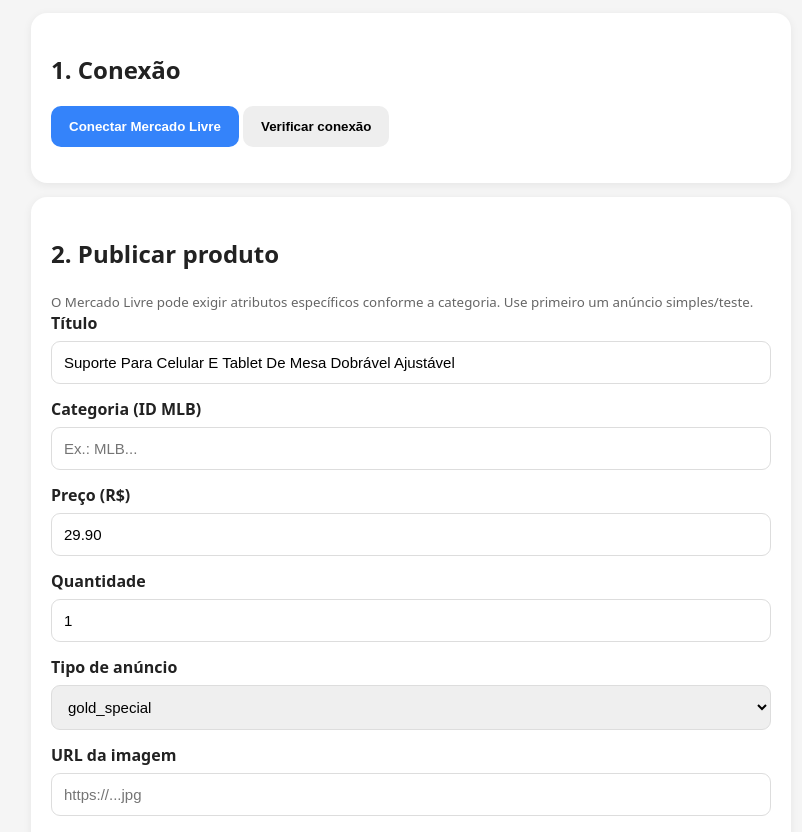
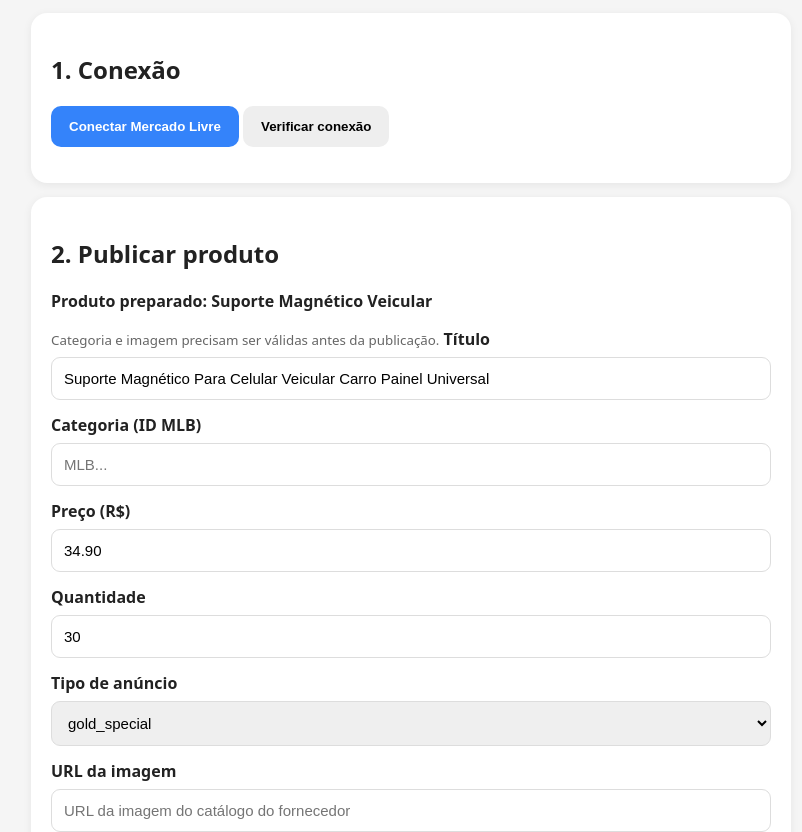
Before and after one commit to ricksilvahofc-star/henry-ia, a website: page ml-automation/index.html in a window 1280 px wide. Shown: the part 131-963 px from the top of the page, without its empty margins (229-1031 px from the left). Drawn offline with Linux system fonts and the light colour scheme.

Commit message:
Atualiza painel para suporte magnético veicular

```diff
--- a/ml-automation/index.html
+++ b/ml-automation/index.html
@@ -11,7 +11,7 @@
 .primary{background:#3483fa;color:#fff}.danger{background:#eee}
 input,textarea,select{width:100%;box-sizing:border-box;padding:12px;margin:7px 0 14px;border:1px solid #ddd;border-radius:9px;font-size:15px}
 label{font-weight:600}
-#status{white-space:pre-wrap}
+#status,#result{white-space:pre-wrap}
 small{color:#666}
 </style>
 </head>
@@ -28,21 +28,33 @@
 
 <div class="card">
   <h2>2. Publicar produto</h2>
-  <small>O Mercado Livre pode exigir atributos específicos conforme a categoria. Use primeiro um anúncio simples/teste.</small>
+  <p><strong>Produto preparado: Suporte Magnético Veicular</strong></p>
+  <small>Categoria e imagem precisam ser válidas antes da publicação.</small>
+
   <label>Título</label>
-  <input id="title" value="Suporte Para Celular E Tablet De Mesa Dobrável Ajustável">
+  <input id="title" value="Suporte Magnético Para Celular Veicular Carro Painel Universal">
+
   <label>Categoria (ID MLB)</label>
-  <input id="category" placeholder="Ex.: MLB...">
+  <input id="category" placeholder="MLB...">
+
   <label>Preço (R$)</label>
-  <input id="price" type="number" step="0.01" value="29.90">
+  <input id="price" type="number" step="0.01" value="34.90">
+
   <label>Quantidade</label>
-  <input id="qty" type="number" value="1">
+  <input id="qty" type="number" value="30">
+
   <label>Tipo de anúncio</label>
-  <select id="listing"><option value="gold_special">gold_special</option><option value="free">free</option></select>
+  <select id="listing">
+    <option value="gold_special">gold_special</option>
+    <option value="free">free</option>
+  </select>
+
   <label>URL da imagem</label>
-  <input id="image" placeholder="https://...jpg">
+  <input id="image" placeholder="URL da imagem do catálogo do fornecedor">
+
   <label>Descrição</label>
-  <textarea id="desc" rows="6">Suporte dobrável e ajustável para celular e tablet. Compacto, prático e ideal para mesa.</textarea>
+  <textarea id="desc" rows="7">Suporte magnético veicular para celular, ideal para uso no carro. Produto novo, prático e compacto. Confira as imagens e as especificações antes da compra. Envio conforme disponibilidade e prazo informado no anúncio.</textarea>
+
   <button class="primary" onclick="publish()">PUBLICAR NO MERCADO LIVRE</button>
   <p id="result"></p>
 </div>
@@ -67,7 +79,8 @@
   };
   const out=document.querySelector('#result'); out.textContent='Publicando...';
   const r=await fetch('/api/items',{method:'POST',headers:{'Content-Type':'application/json'},body:JSON.stringify(body)});
-  const d=await r.json(); out.textContent=r.ok?('Publicado: '+(d.permalink||d.id)):('Erro: '+JSON.stringify(d));
+  const d=await r.json();
+  out.textContent=r.ok?('Publicado: '+(d.permalink||d.id)):('Erro: '+JSON.stringify(d));
 }
 if(new URLSearchParams(location.search).get('connected')) checkMe();
 </script>
```
